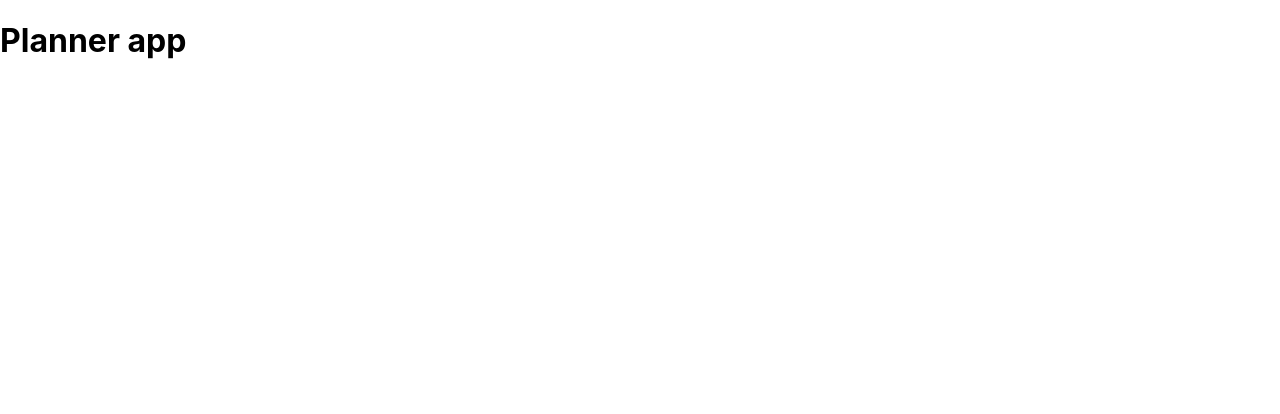
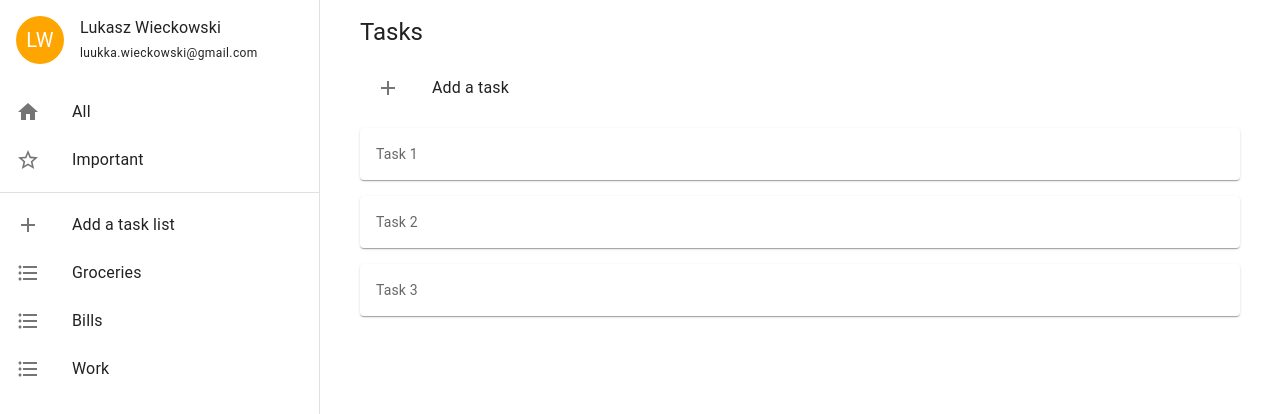
Before and after one commit to lwieckowski/planner, a React (Create React App) app: page / in a window 1280 px wide. Shown: the top 414 px of the page. Built offline with nearby package versions, Linux system fonts and the light colour scheme.

Commit message:
Add basic layout

```diff
--- a/package.json
+++ b/package.json
@@ -3,6 +3,11 @@
   "version": "0.1.0",
   "private": true,
   "dependencies": {
+    "@emotion/react": "^11.10.6",
+    "@emotion/styled": "^11.10.6",
+    "@fontsource/roboto": "^4.5.8",
+    "@mui/icons-material": "^5.11.11",
+    "@mui/material": "^5.11.14",
     "@testing-library/jest-dom": "^5.16.5",
     "@testing-library/react": "^13.4.0",
     "@testing-library/user-event": "^13.5.0",
--- a/src/App.js
+++ b/src/App.js
@@ -1,12 +1,124 @@
+import { ThemeProvider, createTheme } from '@mui/material/styles';
+import CssBaseline from '@mui/material/CssBaseline';
+import FormatListBulletedIcon from '@mui/icons-material/FormatListBulleted';
+import AddIcon from '@mui/icons-material/Add';
+import HomeIcon from '@mui/icons-material/Home';
+import StarBorderIcon from '@mui/icons-material/StarBorder';
+import { AppBar, Stack, Avatar, Divider, Drawer, List, ListItem, ListItemButton, ListItemIcon, ListItemText, Toolbar, Typography, Paper } from '@mui/material';
+import InboxIcon from '@mui/icons-material/MoveToInbox';
+import MailIcon from '@mui/icons-material/Mail';
 import * as React from 'react';
 import './App.css';
+import { Box, Container } from '@mui/system';
+import styled from '@emotion/styled';
+
+const DRAWER_WIDTH = 320;
+
+const TASK_LISTS = ['Groceries', 'Bills', 'Work'];
+
+const lightTheme = createTheme({
+  palette: {
+    mode: 'light',
+  },
+});
 
 function App() {
   return (
-    <React.Fragment>
-      <h1>Planner app</h1>
-    </React.Fragment>
+    <ThemeProvider theme={lightTheme}>
+      <Container maxWidth="m">
+      <Box sx={{ display: 'flex' }}>
+        <CssBaseline />
+
+        <Drawer
+          variant="permanent"
+          sx={{
+            width: DRAWER_WIDTH,
+            flexShrink: 0,
+            [`& .MuiDrawer-paper`]: { width: DRAWER_WIDTH, boxSizing: 'border-box' },
+          }}
+        >
+          <Box sx={{ display: "flex", alignItems: "center" }}>
+            <Avatar sx={{ margin: 2, width: 48, height: 48,  bgcolor: "orange" }}>LW</Avatar>
+            <Box>
+            <Typography>Lukasz Wieckowski</Typography>
+            <Typography variant="caption">luukka.wieckowski@gmail.com</Typography>
+            </Box>
+          </Box>
+          <Box sx={{ overflow: 'auto' }}>
+          <List>
+          <ListItem disablePadding>
+              <ListItemButton>
+                <ListItemIcon>
+                  <HomeIcon />
+                </ListItemIcon>
+                <ListItemText primary={"All"} />
+              </ListItemButton>
+            </ListItem>
+            <ListItem disablePadding>
+              <ListItemButton>
+                <ListItemIcon>
+                  <StarBorderIcon />
+                </ListItemIcon>
+                <ListItemText primary={"Important"} />
+              </ListItemButton>
+            </ListItem>
+          </List>
+          <Divider />
+          <List>
+          <ListItem disablePadding>
+              <ListItemButton>
+                <ListItemIcon>
+                  <AddIcon />
+                </ListItemIcon>
+                <ListItemText primary={"Add a task list"} />
+              </ListItemButton>
+            </ListItem>
+            {TASK_LISTS.map((name) => (
+              <TaskListButton name={name}/>
+            ))}
+          </List>
+        </Box>
+        </Drawer>
+        <Box sx={{ width: "100%"}}>
+          <Typography margin={2} variant="h5">Tasks</Typography>
+          <Stack spacing={2} margin={2}>
+          <ListItem disablePadding>
+            <ListItemButton>
+                <ListItemIcon>
+                  <AddIcon />
+                </ListItemIcon>
+                <ListItemText primary={"Add a task"} />
+              </ListItemButton>
+            </ListItem>
+            <Item>Task 1</Item>
+            <Item>Task 2</Item>
+            <Item>Task 3</Item>
+          </Stack>
+        </Box>
+      </Box>
+      </Container>
+    </ThemeProvider>
   );
 }
 
 export default App;
+
+const Item = styled(Paper)(({ theme }) => ({
+  backgroundColor: theme.palette.mode === 'dark' ? '#1A2027' : '#fff',
+  ...theme.typography.body2,
+  padding: theme.spacing(2),
+  color: theme.palette.text.secondary,
+}));
+
+function TaskListButton({ name }) {
+  return (
+    <ListItem key={name} disablePadding>
+      <ListItemButton>
+        <ListItemIcon>
+          <FormatListBulletedIcon />
+        </ListItemIcon>
+        <ListItemText primary={name} />
+      </ListItemButton>
+    </ListItem>
+  )
+}
--- a/src/index.css
+++ b/src/index.css
@@ -1,5 +1,3 @@
-@import-normalize;
-
 body {
   margin: 0;
   font-family: -apple-system, BlinkMacSystemFont, 'Segoe UI', 'Roboto', 'Oxygen',
```
Also changed, not shown: 1 other file (tests, documents, lock files or other folders).
